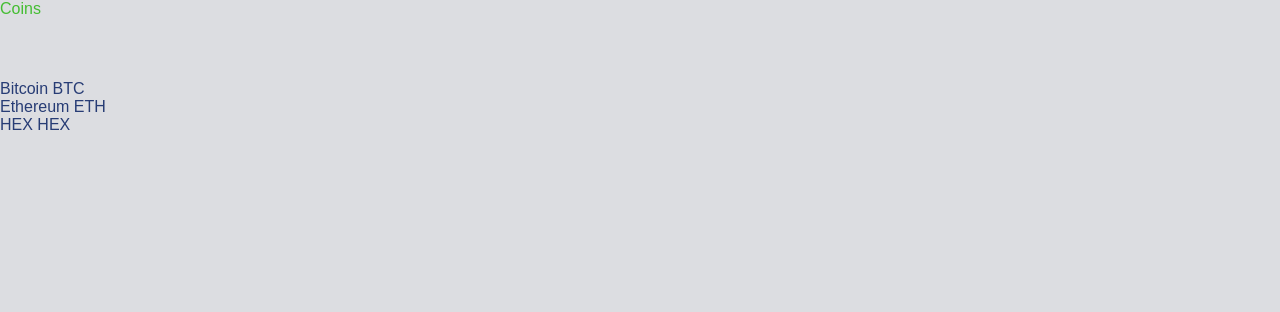
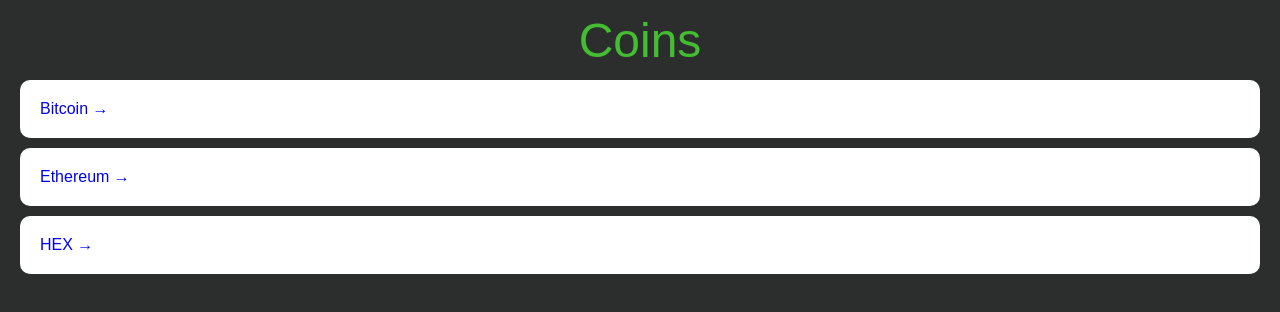
Before and after one commit to hyungjun-tech01/my-app, a React (Create React App) app: page / in a window 1280 px wide. Shown: the top 312 px of the page. Built offline with nearby package versions, Linux system fonts and the light colour scheme.

Commit message:
style 작업중

```diff
--- a/src/index.tsx
+++ b/src/index.tsx
@@ -1,15 +1,16 @@
 import React from 'react';
+//import ReactDOM from "react-dom";
 import ReactDOM from 'react-dom/client';
 import { ThemeProvider } from 'styled-components';
 import App from './App';
-import {Theme} from './theme'
+import {Theme} from './theme';
 
 const root = ReactDOM.createRoot(
   document.getElementById('root') as HTMLElement
 );
 root.render(
   <React.StrictMode>
-    <ThemeProvider theme = {Theme}>
+  <ThemeProvider theme = {Theme}>
       <App />
     </ThemeProvider>
   </React.StrictMode>
--- a/src/routes/Coins.tsx
+++ b/src/routes/Coins.tsx
@@ -1,4 +1,5 @@
 import styled from "styled-components";
+import {Link} from "react-router-dom";
 
 const coins = [
     {
@@ -29,15 +30,26 @@
         type: "token",
         },
     ]
-const Container = styled.div``;
+const Container = styled.div`
+    padding : 0px 20px
+`;
 const Header = styled.header`
     height : 10vh;
     display : flex;
+    justify-content : center;
+    align-items : center;
  `;
 const CoinList = styled.ul``;
-const Coin = styled.li``;
+const Coin = styled.li`
+    background-color : white;
+    color : ${props=> props.theme.bgColor};
+    border-radius : 10px;
+    margin-bottom : 10px;
+    padding : 20px;
+`;
 const Title = styled.h1`
-color: ${props=>props.theme.accentColor}
+    font-size : 48px;
+    color: ${props=>props.theme.accentColor}
 `;
 
 
@@ -48,7 +60,11 @@
             <Title>Coins</Title>
             </Header>
             <CoinList>
-                {coins.map(coin =><Coin key={coin.id}>{coin.name} {coin.symbol}</Coin> )}
+                {coins.map(coin =>(
+                <Coin key={coin.id}>
+                    <Link to={`/${coin.id}`}>{coin.name} &rarr;</Link>
+                </Coin>
+                ))}
 
             </CoinList>
         </Container>
--- a/src/theme.ts
+++ b/src/theme.ts
@@ -2,6 +2,6 @@
 
 export const Theme:DefaultTheme={
     textColor : "#273c75",
-    bgColor : "#dcdde1",
+    bgColor : "#2c2e2d",
     accentColor : "#44bd32",
 }
```
